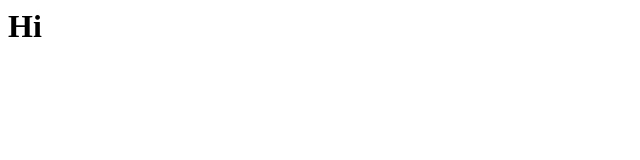
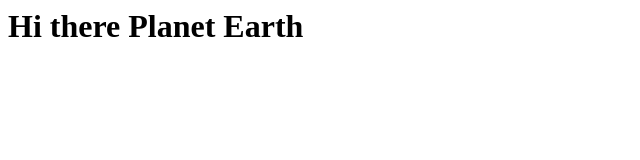
Before and after one commit to AlexandraM23/beginners-week-one, a plain HTML site: page index.html in a window 1280 px wide. Shown: the whole page, without its empty margins (0-640 px from the left). Drawn offline with Linux system fonts and the light colour scheme.

Commit message:
Update index.html

```diff
--- a/index.html
+++ b/index.html
@@ -1,3 +1,3 @@
 <body>
-  <h1>Hi</h1>
+  <h1>Hi there Planet Earth</h1>
 </body>
```
